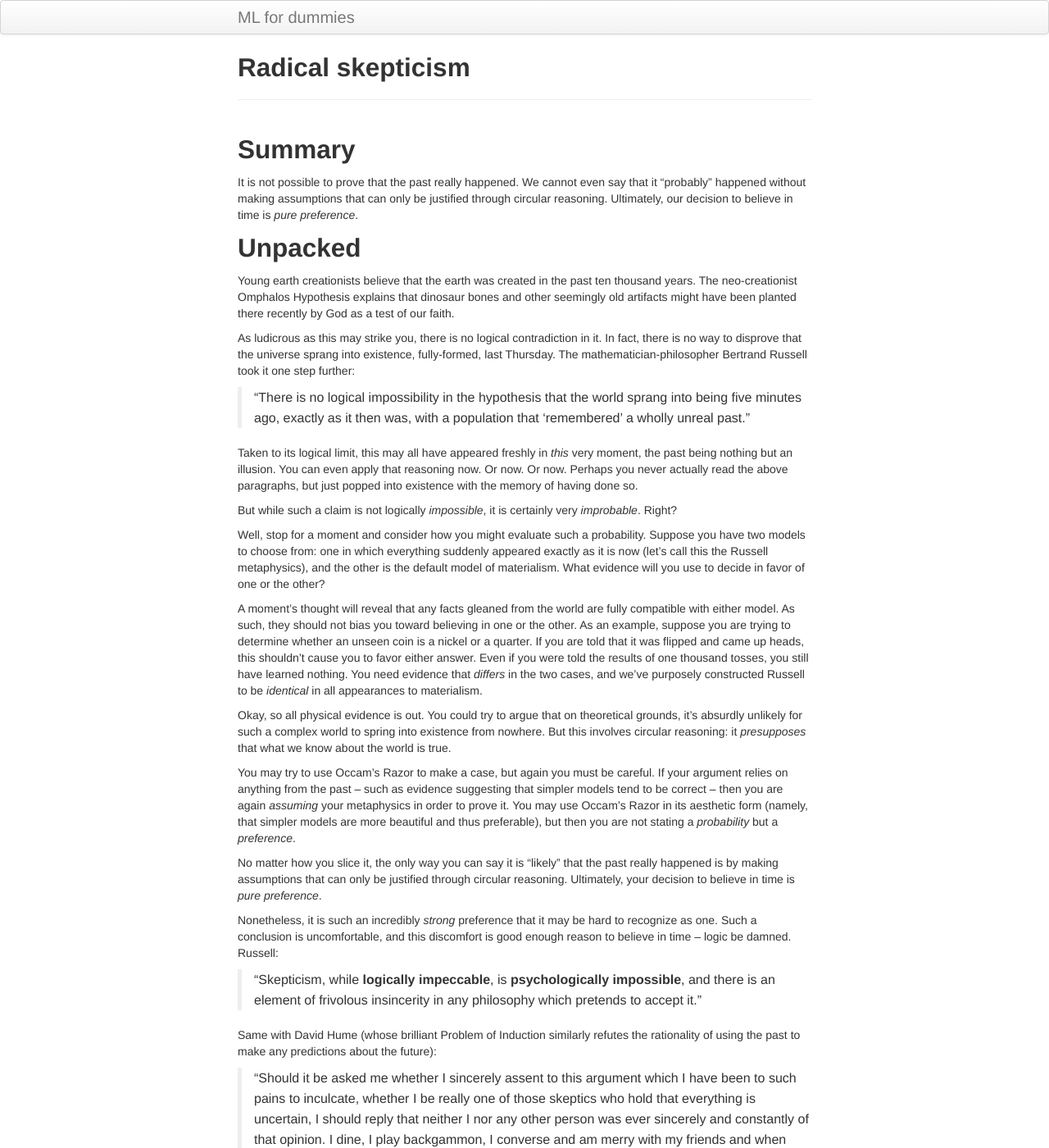
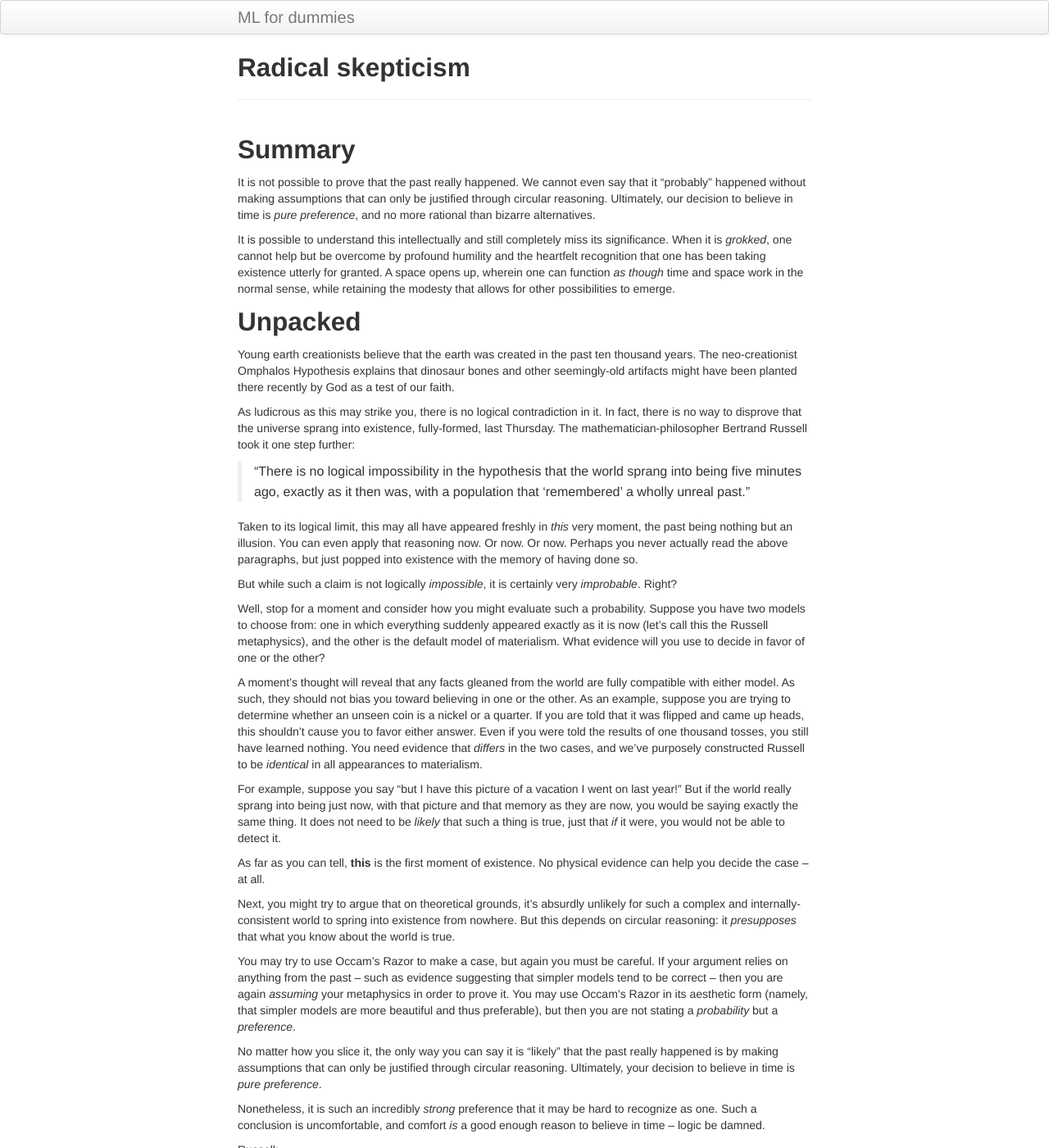
Before and after one commit to monktastic/blog, a Jekyll site: the page built from pages/radical-skepticism.md, in a window 1280 px wide and 1400 px high. Shown: the whole window at 82% size. Built offline with Jekyll 4.4.1, drawn with Linux system fonts in a browser that asks for light colours; some of the changed text lies outside the part shown.

```diff
--- a/pages/radical-skepticism.md
+++ b/pages/radical-skepticism.md
@@ -9,14 +9,22 @@ description:
 It is not possible to prove that the past really happened. We cannot
 even say that it "probably" happened without making assumptions that
 can only be justified through circular reasoning. Ultimately, our
-decision to believe in time is *pure preference*.
+decision to believe in time is *pure preference*, and no more rational
+than bizarre alternatives.
 
+It is possible to understand this intellectually and still completely
+miss its significance. When it is *grokked*, one cannot help but be
+overcome by profound humility and the heartfelt recognition that one
+has been taking existence utterly for granted. A space opens up,
+wherein one can function *as though* time and space work in the normal
+sense, while retaining the modesty that allows for other possibilities
+to emerge.
 
 ## Unpacked
 
 Young earth creationists believe that the earth was created in the past
 ten thousand years. The neo-creationist Omphalos Hypothesis explains
-that dinosaur bones and other seemingly old artifacts might have been
+that dinosaur bones and other seemingly-old artifacts might have been
 planted there recently by God as a test of our faith.
 
 As ludicrous as this may strike you, there is no logical contradiction
@@ -53,10 +61,20 @@ thousand tosses, you still have learned nothing. You need evidence that
 *differs* in the two cases, and we've purposely constructed Russell to
 be *identical* in all appearances to materialism.
 
-Okay, so all physical evidence is out. You could try to argue that on
-theoretical grounds, it's absurdly unlikely for such a complex world to
-spring into existence from nowhere. But this involves circular
-reasoning: it *presupposes* that what we know about the world is true.
+For example, suppose you say "but I have this picture of a vacation I
+went on last year!" But if the world really sprang into being just now,
+with that picture and that memory as they are now, you would be saying
+exactly the same thing. It does not need to be *likely* that such a
+thing is true, just that *if* it were, you would not be able to
+detect it.
+
+As far as you can tell, **this** is the first moment of existence. No
+physical evidence can help you decide the case -- at all.
+
+Next, you might try to argue that on theoretical grounds, it's absurdly
+unlikely for such a complex and internally-consistent world to spring
+into existence from nowhere. But this depends on circular reasoning:
+it *presupposes* that what you know about the world is true.
 
 You may try to use Occam's Razor to make a case, but again you must be
 careful. If your argument relies on anything from the past -- such as
@@ -73,16 +91,17 @@ believe in time is *pure preference*.
 
 Nonetheless, it is such an incredibly *strong* preference that it may
 be hard to recognize as one. Such a conclusion is uncomfortable, and
-this discomfort is good enough reason to believe in time -- logic be
-damned. Russell:
+comfort *is* a good enough reason to believe in time -- logic be
+damned.
+
+Russell:
 
 > “Skepticism, while **logically impeccable**, is **psychologically
 impossible**, and there is an element of frivolous insincerity in any
 philosophy which pretends to accept it.”
 
-Same with David Hume (whose brilliant Problem of Induction similarly
-refutes the rationality of using the past to make any predictions about
-the future):
+David Hume (whose brilliant Problem of Induction similarly
+deconstructs the future):
 
 > "Should it be asked me whether I sincerely assent to this argument which
 I have been to such pains to inculcate, whether I be really one of those
@@ -95,7 +114,7 @@ that I cannot find in my heart to enter into them any further. Thus the
 skeptic still continues to reason and believe, though he asserts he
 **cannot defend his reason by reason.**"
 
-And finally, modern physicist Sean Carroll:
+And finally, modern physicist Sean Carroll, discussing a similar case:
 
 > “There is **no way** to distinguish between the scenarios by
 collecting new data.
@@ -124,29 +143,23 @@ and comforting. Actually, without trusting the past and future, we
 cannot even confirm that our view is *productive*. What that leaves us
 with is that *we should believe in the past because it is comforting*.
 
-Pause for a moment to appreciate this. Is your past really so
-comforting?
+Isn't that at least a *little* uncomfortable to consider?
 
-Now I want to call your attention to the gaping chasm between
-understanding this point intellectually, and what you feel in your gut.
 You may *understand* that you have no reason to believe in time, but
 don't you nevertheless *feel* viscerally certain about it -- far beyond
 what can be attributed to mere convenience? What gives rise to this
 discrepancy?
 
-How about this: having an accurate model of reality confers evolutionary
+How about this: *having an accurate model of reality confers evolutionary
 fitness, and since time and space really do exist, our reptilian brain
-has evolved to model things this way. Our higher brain can't help it!
+has evolved to model things this way. Our higher brain can't help it!*
 
-And in the snap of a finger, your faith in the model is restored, even
-though we *just* saw why this is illogical. This remarkable self-healing
-property of your worldview should make you a little suspicious, and if
-it doesn't, then *that* should give you pause.
+And in another feat of circularity, your faith in the model is restored,
+even though we *just* saw why this is illogical. Pay close attention to
+these moments where your worldview magically heals itself and spits you
+out with a *"So what? Nothing to see here."*
 
-*Reality is what remains when you stop believing. But there are some
-things you can't stop believing. And anyway if you tried it would be
-boring and pointless. Hey, remember that time we were mistreated?*
-
-This series is about how it is possible to have a *functional* belief
-in physical reality without taking it *literally*, and why this may be a
-very good thing.
+> *Reality is what remains when you stop believing! But, uh, there are
+some things you can't stop believing. No point in digging any deeper,
+because that would be boring and stupid. Time is real! How else
+would we hold on to all these grudges and regrets and complaints....*
```
Also changed, not shown: pages/idealism-2.md (added, +47 -0 lines), pages/idealism.md (+42 -18 lines), pages/metaphysics/quantum.md (added, +132 -0 lines), pages/quantum-short.md (added).
